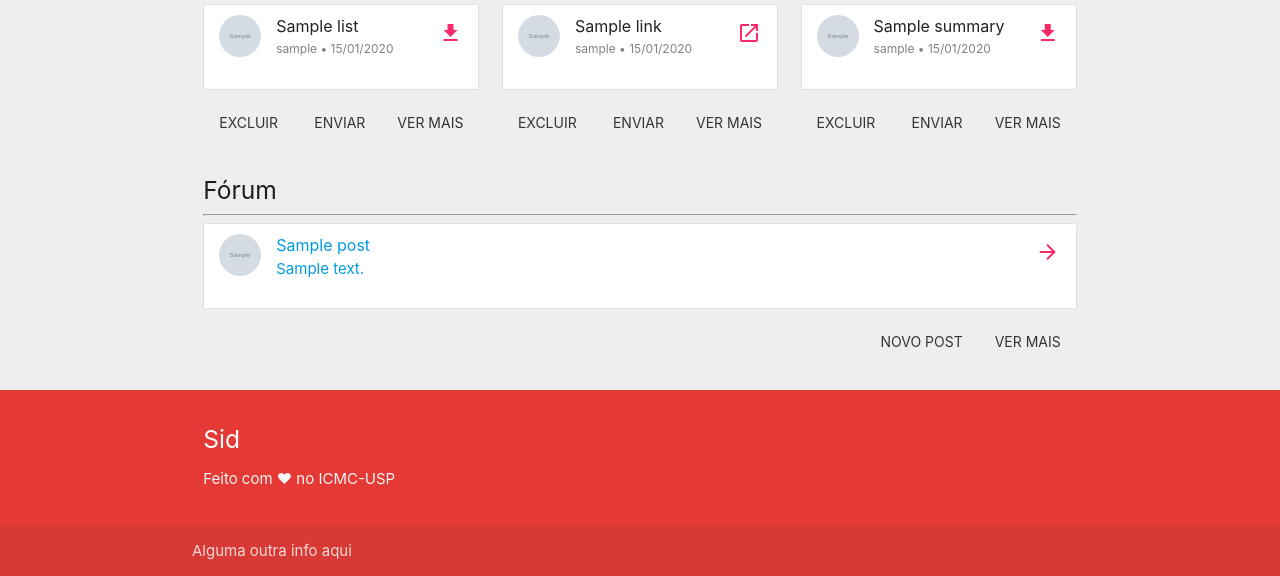
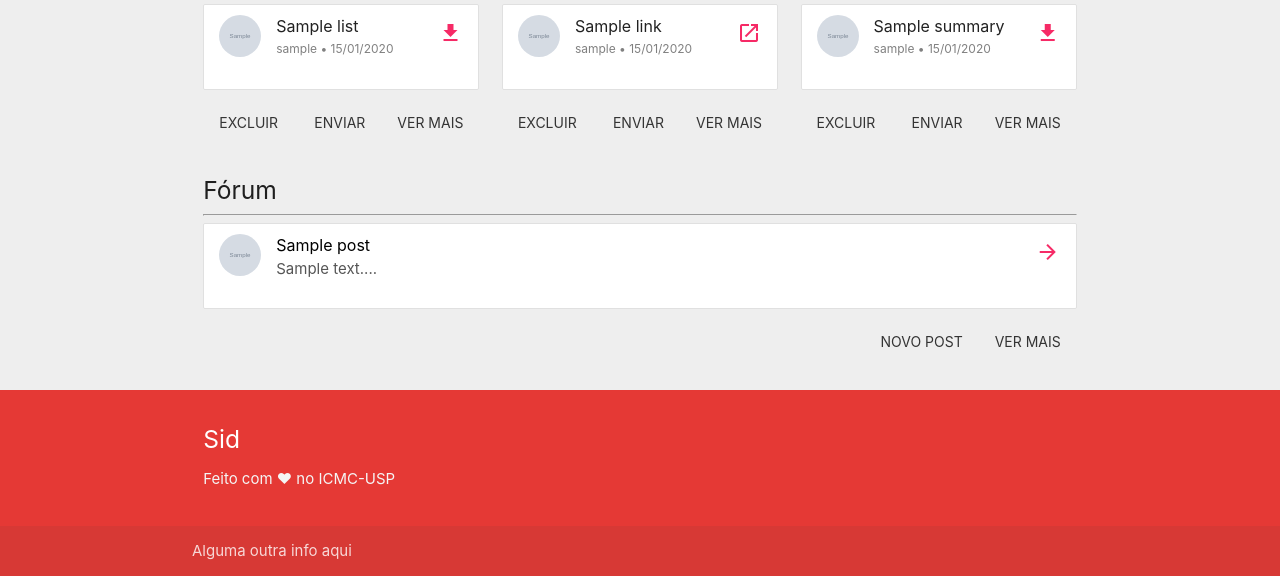
Before and after one commit to rgeurgas/Sid, a Django app: page /course/1/ in a window 1280 px wide. Shown: the part 362-938 px from the top of the page. Run offline with Django 3.2, Linux system fonts and the light colour scheme; a user stored in the database is signed in; tables that the repository leaves empty hold one stand-in row (values such as "Sample post"); grey boxes marked "Sample" are stand-in pictures.

Commit message:
Cor do fórum e truncate do texto

```diff
--- a/course/static/course/css/estilo.css
+++ b/course/static/course/css/estilo.css
@@ -187,3 +187,12 @@ input:not([type]):focus:not([readonly])+label, input[type=text]:not(.browser-def
 
 .div.file-path-wrapper{
 	border-bottom: 0px !important;
+}
+
+.post-single p{
+	color:#555555;
+}
+
+.post-single .title{
+	color:#000000;
+}
--- a/course/templates/course/course_single.html
+++ b/course/templates/course/course_single.html
@@ -253,13 +253,13 @@
 			<div class="col m12">
 				<h5>Fórum</h5>
 				<hr>
-				<ul class="collection">
+				<ul class="collection post-single">
 					{% for post in course.post.all|slice:":5" %}
 						<a href="/course/{{course.id}}/forum/{{post.id}}">
 							<li class="collection-item avatar">
 								<img src="/media/{{post.user.profile.image}}" class="circle">
 								<span class="title">{{post.title}}</span>
-								<p>{{post.text}}</p>
+								<p>{{post.text|slice:":50" }}...</p>
 								<i class="material-icons icone-rosa secondary-content">arrow_forward</i>
 							</li>
 						</a>
```
